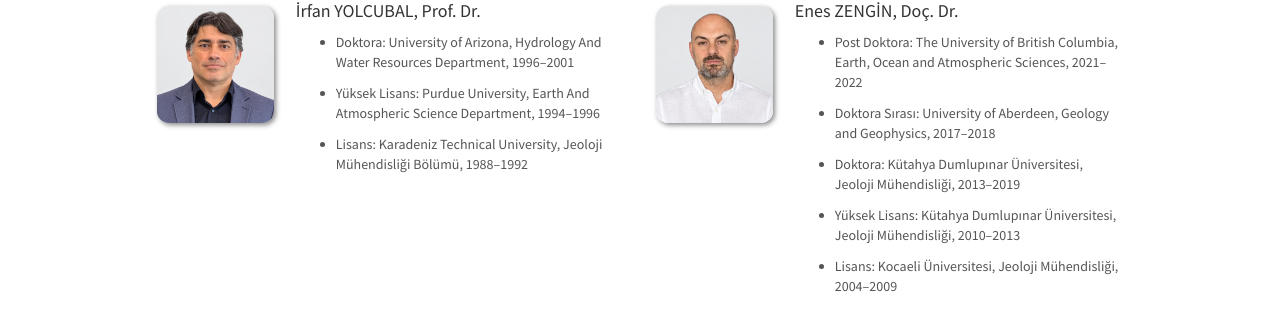
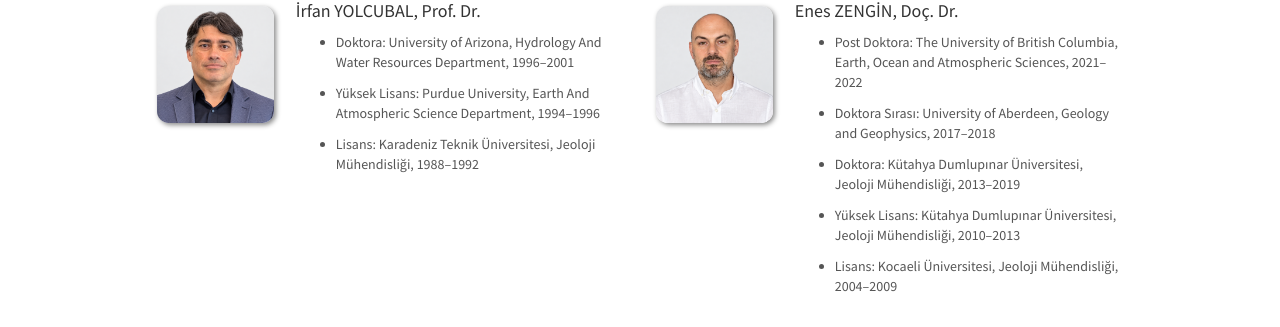
Before and after one commit to eneszengin/mjkmh, a Jekyll site: the page built from _pages/team.md, in a window 1280 px wide and 1273 px high. Shown: the part 158-485 px from the top of the window. Built offline with Jekyll 4.4.1, drawn with Linux system fonts in a browser that asks for light colours; nearby versions of some CDN libraries.

Commit message:
Team: Yolcubal lisans satırı Türkçe (Karadeniz Teknik Üniversitesi)
Co-Authored-By: Claude Opus 5.5 <noreply@anthropic.com>

```diff
--- a/_data/team_members.yml
+++ b/_data/team_members.yml
@@ -10,7 +10,7 @@
   education:
     - "Doktora: University of Arizona, Hydrology And Water Resources Department, 1996–2001"
     - "Yüksek Lisans: Purdue University, Earth And Atmospheric Science Department, 1994–1996"
-    - "Lisans: Karadeniz Technical University, Jeoloji Mühendisliği Bölümü, 1988–1992"
+    - "Lisans: Karadeniz Teknik Üniversitesi, Jeoloji Mühendisliği, 1988–1992"
 
 - name: Enes
   surname: ZENGİN
```
